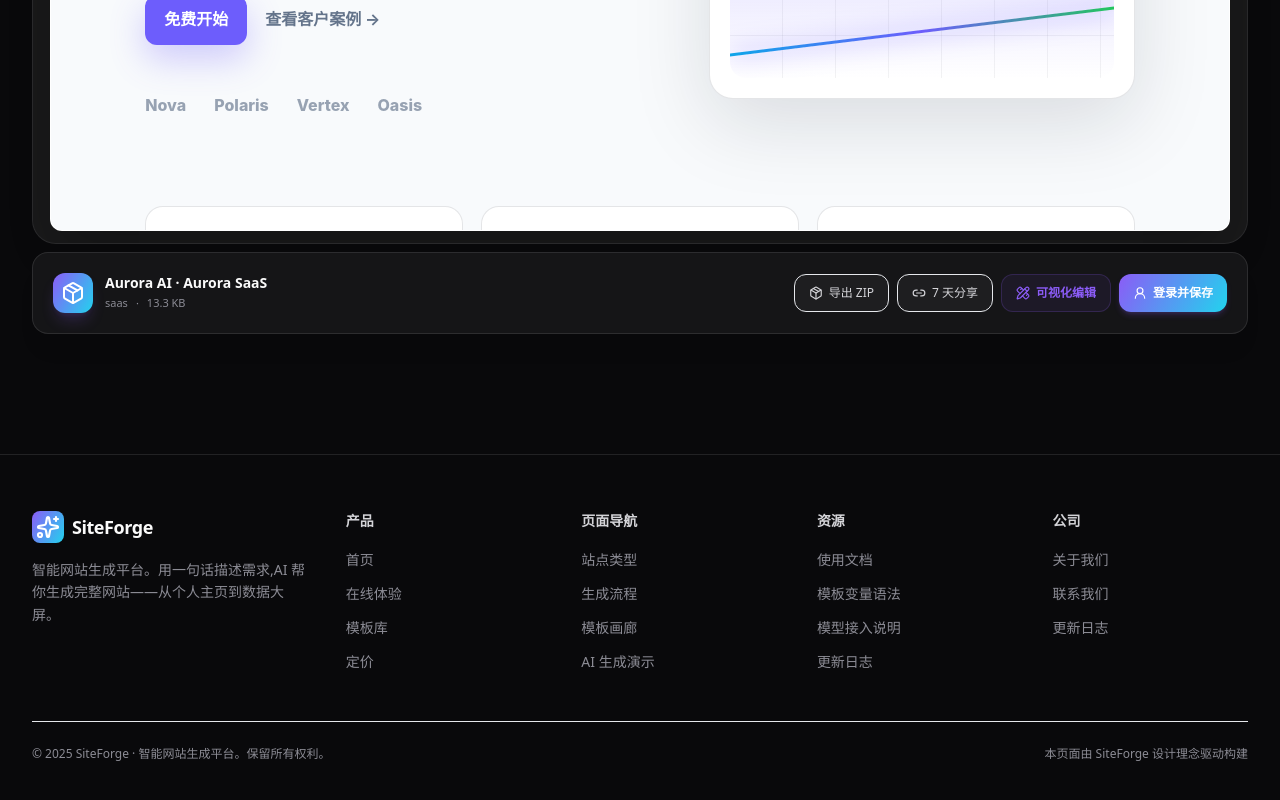
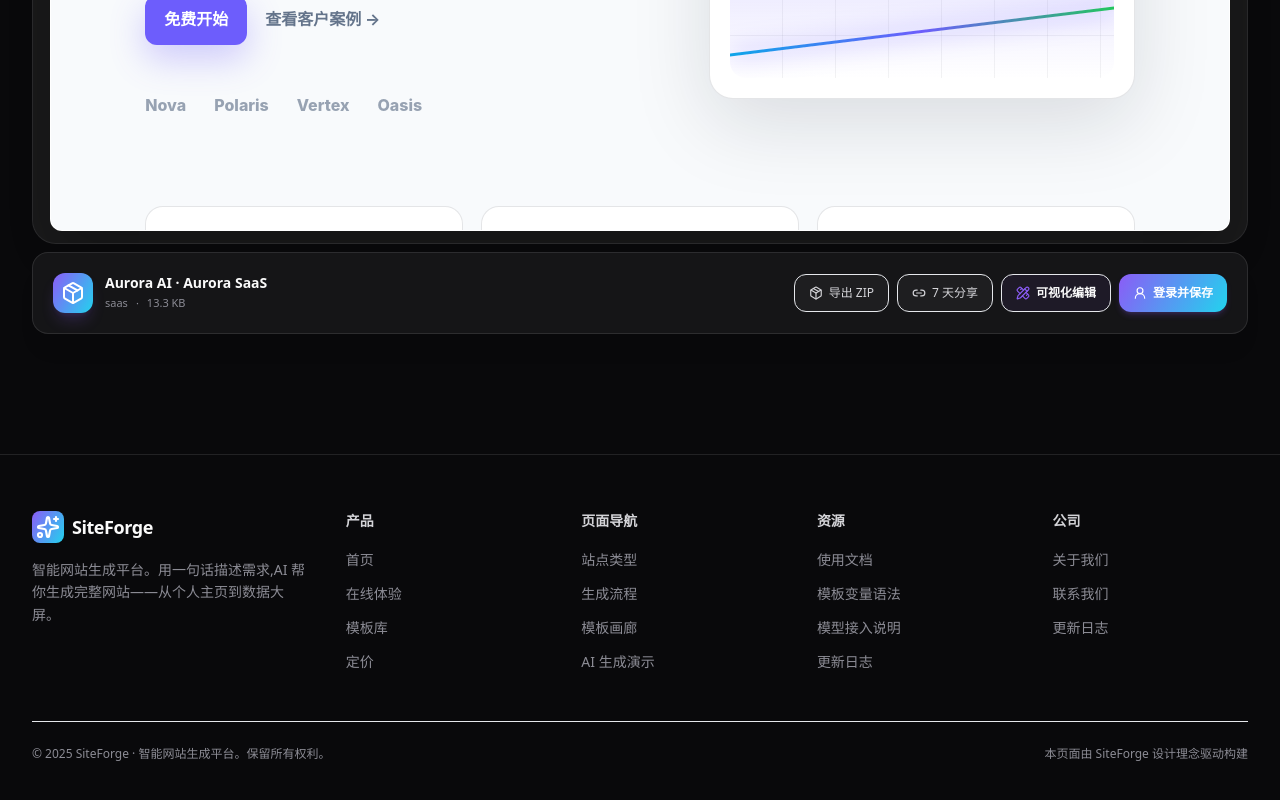
Before and after one commit to yokry-he/yk-site-generator, a Vue app in the folder apps/web/: page /starters/aurora-product-launch in a window 1280 px wide. Shown: the part 942-1742 px from the top of the page. Built offline with nearby package versions, Linux system fonts and the light colour scheme; no server answers.

Commit message:
fix: improve visual editor action contrast

```diff
--- a/apps/web/src/components/GeneratorArtifactBar.vue
+++ b/apps/web/src/components/GeneratorArtifactBar.vue
@@ -193,8 +193,8 @@ defineExpose({ openEditor })
           <button :disabled="busy === 'share'" class="flex items-center justify-center gap-1.5 rounded-xl border border-line/12 bg-ink/[0.04] px-3.5 py-2.5 text-xs font-medium text-sub transition-colors hover:bg-ink/[0.08] hover:text-ink disabled:opacity-50" @click="share ? copyShare() : createShare()">
             <Loader2 v-if="busy === 'share'" class="h-3.5 w-3.5 animate-spin" /><Check v-else-if="copied" class="h-3.5 w-3.5 text-emerald-500" /><Link2 v-else class="h-3.5 w-3.5" />{{ share ? (copied ? '已复制' : '复制链接') : '7 天分享' }}
           </button>
-          <button class="flex items-center justify-center gap-1.5 rounded-xl border border-brand1/20 bg-brand1/[0.07] px-3.5 py-2.5 text-xs font-semibold text-brand1 transition-colors hover:bg-brand1/[0.13]" @click="openEditor">
-            <PencilRuler class="h-3.5 w-3.5" />可视化编辑
+          <button class="flex items-center justify-center gap-1.5 rounded-xl border border-brand1/28 bg-brand1/[0.07] px-3.5 py-2.5 text-xs font-semibold text-ink transition-colors hover:bg-brand1/[0.13]" @click="openEditor">
+            <PencilRuler class="h-3.5 w-3.5 text-brand1" />可视化编辑
           </button>
           <button :disabled="busy === 'cloud'" class="bg-brand-gradient flex items-center justify-center gap-1.5 rounded-xl px-3.5 py-2.5 text-xs font-semibold text-white shadow-md shadow-brand1/20 disabled:opacity-50" @click="saveCloud()">
             <Loader2 v-if="busy === 'cloud'" class="h-3.5 w-3.5 animate-spin" /><Cloud v-else-if="isAuthenticated" class="h-3.5 w-3.5" /><UserRound v-else class="h-3.5 w-3.5" />{{ isAuthenticated ? (cloudProjectId ? '保存新版本' : '保存到云端') : '登录并保存' }}
```
